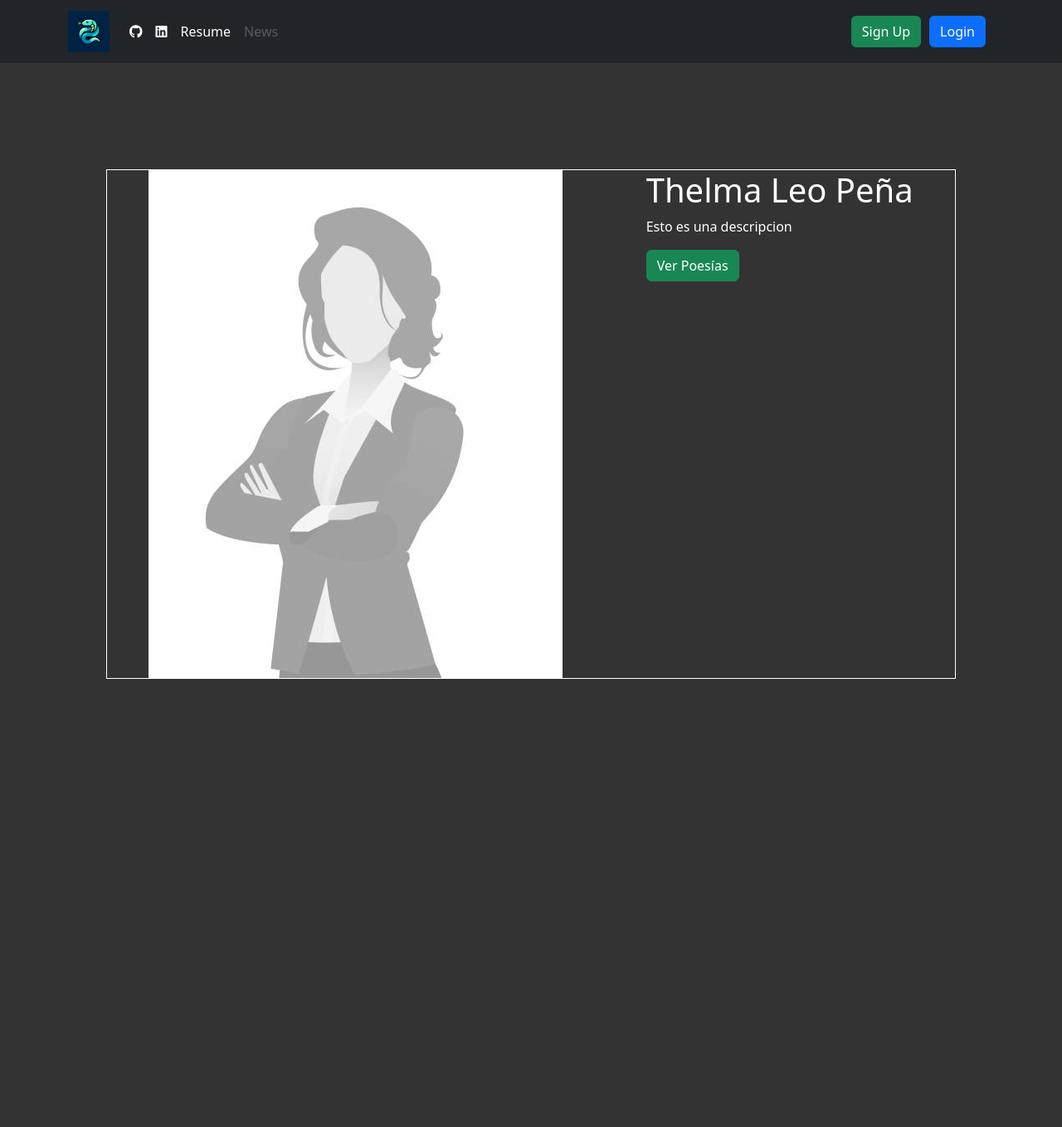
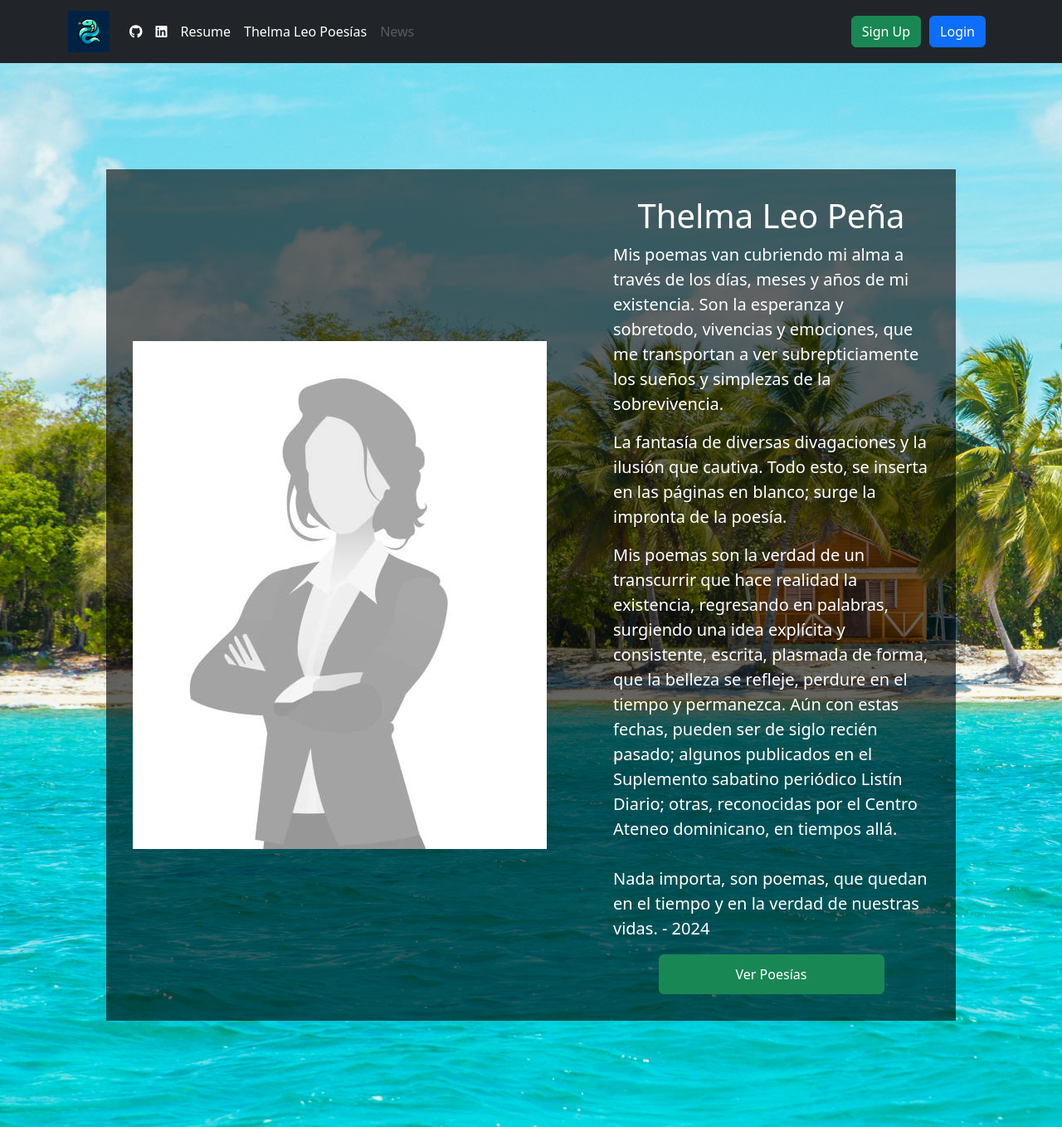
Before and after one commit to JoseBrouwer/josebrouwer.me, a Flask app: page /poesias in a window 1280 px wide. Shown: the whole page at 83% size. Before the commit the page ends 818 px from the top, so only its background shows below. Run offline with Flask 3, Linux system fonts and the light colour scheme.

Commit message:
fleshed out poetry page

```diff
--- a/static/poesias.css
+++ b/static/poesias.css
@@ -1,6 +1,24 @@
+body {
+    background-image: url("playa.jpeg");
+    background-size: cover;
+    background-repeat: no-repeat;
+}
 .flex-container {
     margin: 10%;
     display: flex;
-    border: 1px solid white;
-    justify-content: space-around;
+    background-color: rgba(0,0,0,.6);
 }
+.portrait {
+    margin: 2rem 0 2rem 2rem;
+    align-self: center;
+}
+.description {
+    margin: 2rem 2rem 2rem 5rem;
+    font-size: 20px;
+    justify-items: center;
+    align-self: center;
+}
+.view-poetry {
+    width: 17rem;
+    height: 3rem;
+}
--- a/templates/navbar.html
+++ b/templates/navbar.html
@@ -34,6 +34,9 @@
               <li class="nav-item"></li>
                 <a class="nav-link active" href="{{ url_for('static', filename='resume.pdf') }}" target="_blank">Resume</a>
               </li>
+              <li class="nav-item"></li>
+                <a class="nav-link active" href="/poesias">Thelma Leo Poesías</a>
+              </li>
               <li class="nav-item dropdown">
                 <a class="nav-link dropdown-toggle active" href="#" id="navbarDropdown" role="button" data-bs-toggle="dropdown" aria-expanded="false">
                   Account
@@ -46,6 +49,9 @@
             {% else %}
               <li class="nav-item"></li>
                 <a class="nav-link active" href="{{ url_for('static', filename='resume.pdf') }}" target="_blank">Resume</a>
+              </li>
+              <li class="nav-item"></li>
+                <a class="nav-link active" href="/poesias">Thelma Leo Poesías</a>
               </li>
               <li class="nav-item">
                 <a class="nav-link disabled" href="/news">News</a>
--- a/templates/thelma.html
+++ b/templates/thelma.html
@@ -17,8 +17,29 @@
             </div>
             <div class="description">
                 <h1>Thelma Leo Peña</h1>
-                <p lang="es">Esto es una descripcion</p>
-                <button class="btn btn-success">Ver Poesías</button>
+                <p lang="es">
+                    Mis poemas van cubriendo mi alma a través de los días, meses y años
+                    de mi existencia. Son la esperanza y sobretodo, vivencias y
+                    emociones, que me transportan a ver subrepticiamente los sueños y
+                    simplezas de la sobrevivencia.
+                </p>
+                <p lang="es">
+                    La fantasía de diversas divagaciones y la ilusión que cautiva. Todo
+                    esto, se inserta en las páginas en blanco; surge la impronta de la
+                    poesía.
+                </p>
+                <p lang="es">
+                    Mis poemas son la verdad de un transcurrir que hace realidad la
+                    existencia, regresando en palabras, surgiendo una idea explícita y
+                    consistente, escrita, plasmada de forma, que la belleza se refleje,
+                    perdure en el tiempo y permanezca. Aún con estas fechas, pueden
+                    ser de siglo recién pasado; algunos publicados en el Suplemento
+                    sabatino periódico Listín Diario; otras, reconocidas por el Centro
+                    Ateneo dominicano, en tiempos allá. <br><br> Nada importa, son poemas, que quedan en el tiempo y en la verdad de nuestras vidas. - 2024
+                </p>
+                <a target="_blank" href="{{ url_for('static', filename='Thelma_Leo_Peña-Poesias.pdf') }}">
+                    <button class="btn btn-success view-poetry">Ver Poesías</button>
+                </a>
             </div>
         </div>
 
```
Also changed, not shown: static/playa.jpeg (added), 2 other files.
